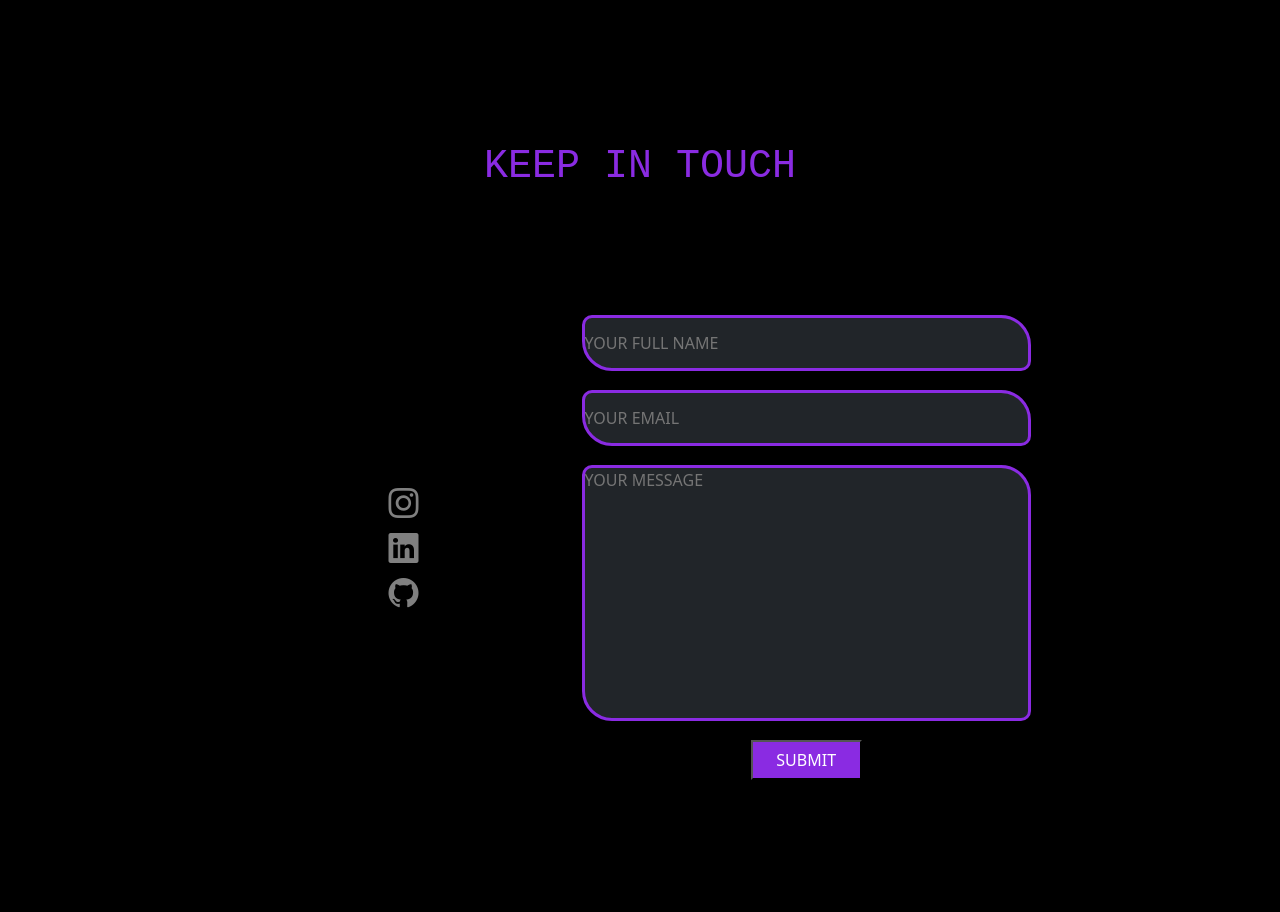
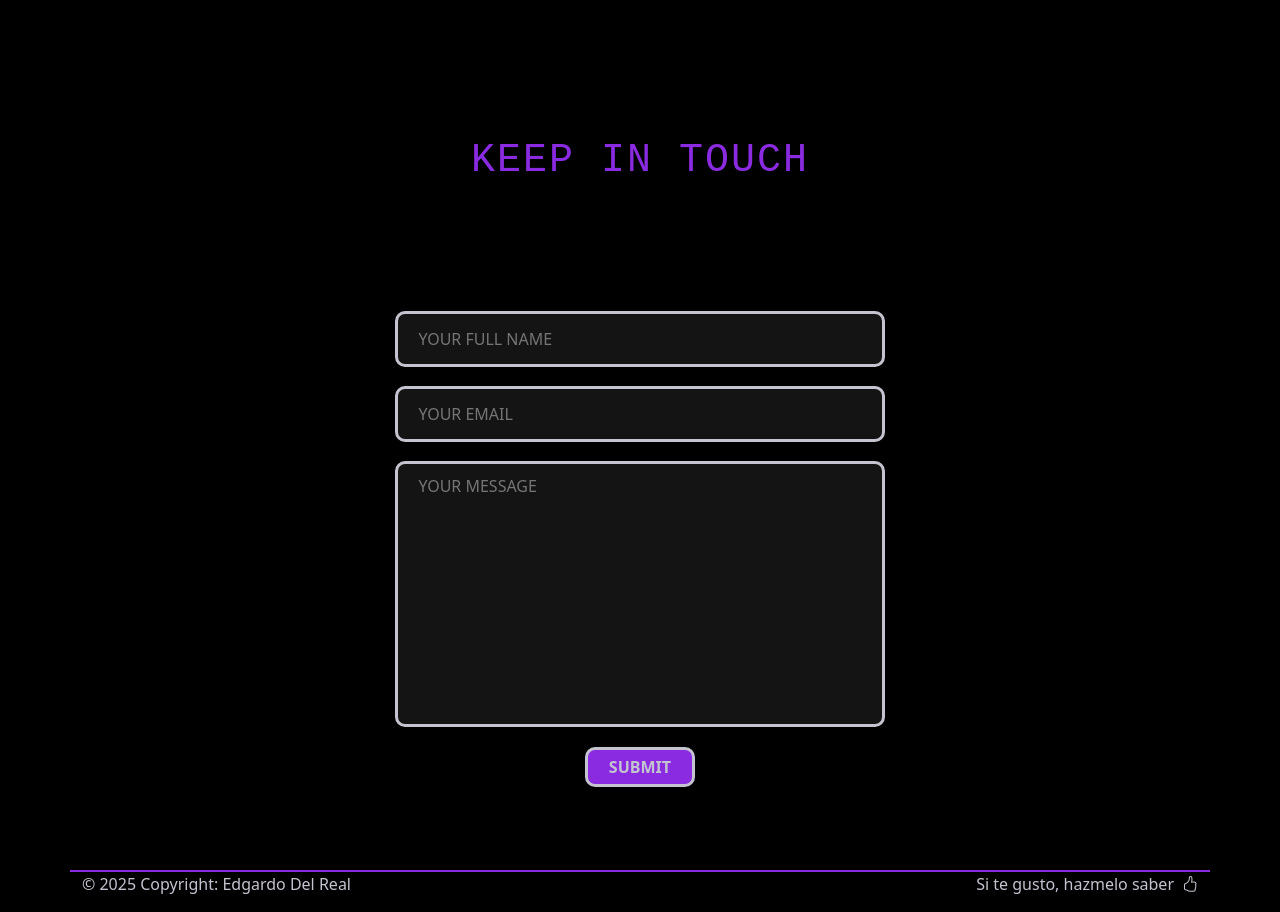
Before and after one commit to Edgardo-Del-Real/PortfolioEdgardoDelReal, a React (Vite) app: page / in a window 1280 px wide. Shown: the part 2400-3312 px from the top of the page. Before the commit the page ends 3270 px from the top, so only its background shows below. Built offline with nearby package versions, Linux system fonts and the light colour scheme.

Commit message:
final del diseño en general. Falta interactividad y js

```diff
--- a/src/Components/aboutMe/aboutMe.css
+++ b/src/Components/aboutMe/aboutMe.css
@@ -1,7 +1,7 @@
 
 .aboutme{
     margin-top: 200px;
-    height: 100vh
+    height: 100vh;
 }
 @keyframes glow-border {
     from {
--- /dev/null
+++ b/src/Components/footer/footer.css
@@ -0,0 +1,15 @@
+.borderTop{
+    border-top:2px solid blueviolet;
+}
+
+.like{
+    color: #C4C3D0;
+}
+.color{
+    color: #C4C3D0;
+}
+
+.like:hover{
+    color: blueviolet;
+    cursor: pointer;
+}
--- /dev/null
+++ b/src/Components/footer/footer.jsx
@@ -0,0 +1,15 @@
+import "./footer.css"
+const Footer = () => {
+    return (
+        <footer className="container d-flex flex-wrap justify-content-between align-items-center borderTop ">
+                <div className="d-flex align-items-center">
+                    <p className="color">© 2025 Copyright: Edgardo Del Real</p>
+                </div>
+                <div className="d-flex gap-2 ">
+                    <p className="color">Si te gusto, hazmelo saber</p>
+                    <i className="like bi bi-hand-thumbs-up fs-6"> </i>
+                </div>
+        </footer>
+    )
+}
+export default Footer
--- a/src/Components/form/form.css
+++ b/src/Components/form/form.css
@@ -1,35 +1,74 @@
 form{
     height: 100vh;
 }
-    .content-input{
-    gap: 1.2rem;
-    width: 50%;
+.content-input{
+gap: 1.2rem;
+width: 50%;
 }
 input{
     all:unset;
     width: 80%;
     height: 50px;
+    border: 3px #C4C3D0 solid;
+    border-radius: 10px;
+    background: #141414;
+    color: #C4C3D0;
+    padding-left: 20px;
+    padding-right: 20px;
+    transition: 0.5s;
+}
+
+input:hover{
     border: 3px blueviolet solid;
-    border-radius: 10px 30px;
-    background: #111315;
 }
+
 .icons{
     width: 20%;
 }
 textarea{
     all:unset;
-    border: 3px blueviolet solid;
-    border-radius: 10px 30px;
+    color: #C4C3D0;
+    padding-left: 20px;
+    padding-right: 20px;
+    padding-top: 10px;
+    border: 3px #C4C3D0 solid;
+    border-radius: 10px;
     width: 80%;
     height: 250px;
     max-width: 80%;
     max-height: 250px;
     min-height: 250px;
     min-width: 80%;
+    background: #141414;
+    transition: 0.5s;
 }
+
+textarea:hover{
+    border: 3px blueviolet solid;
+}
+
+input:hover,
+input:focus,
+input:not(:placeholder-shown),
+textarea:hover,
+textarea:focus,
+textarea:not(:placeholder-shown) {
+  border-color: blueviolet;
+}
+
 .boton{
+    border: 3px #C4C3D0 solid;
+    font-weight: bold;
+    border-radius: 10px;
     background:blueviolet;
-    color: white;
+    color: #C4C3D0;
     width: 20%;
     height: 40px;
+    transition: 0.5s;
 }
+
+.boton:hover{
+    border: 3px rgba(137, 43, 226, 0.631) solid;
+    background: rgba(137, 43, 226, 0.614);
+    color: white;
+}
--- a/src/Components/form/form.jsx
+++ b/src/Components/form/form.jsx
@@ -6,20 +6,14 @@ const Form = () => {
     return (
             <>
             <form className='d-flex justify-content-center align-items-center flex-wrap  p-4'>
-            <h2 className='titulo-skills fs-1 mb-2'>KEEP IN TOUCH</h2>
+            <h2 className='titulo-skills fs-1 mb-4'>KEEP IN TOUCH</h2>
             <section className='d-flex container justify-content-evenly align-items-center p-3'>
-                    <section className='d-flex flex-column icons align-items-end'>
-                        <a href="https://www.instagram.com/edgardelreal1/" target='_blanc'><i className='bi bi-instagram ins ps-4'></i></a>
-                        <a href="https://www.linkedin.com/in/edgardo-del-real/" target='_blanc'><i className='bi bi-linkedin linkedin ps-4'></i></a>
-                        <a href="https://github.com/Edgardo-Del-Real" target='_blanc' ><i className='bi bi-github git ps-4'></i></a>
+                    <section className='d-flex flex-column content-input justify-content-center align-items-center'>
+                        <input type="text" name="nombre" id="" placeholder='YOUR FULL NAME' className='' required/>
+                        <input type="email" name='email' id='' placeholder='YOUR EMAIL' className='' required/>
+                        <textarea name="text" id="" placeholder='YOUR MESSAGE' className='' required></textarea>
+                        <button className='boton fs-6'>SUBMIT</button>
                     </section>
-                    <section className='d-flex flex-column content-input justify-content-center align-items-center'>
-                        <input type="text" name="nombre" id="" placeholder='YOUR FULL NAME' className='bg-dark' required/>
-                        <input type="email" name='email' id='' placeholder='YOUR EMAIL' className='bg-dark' required/>
-                        <textarea name="text" id="" placeholder='YOUR MESSAGE' className='bg-dark' required></textarea>
-                        <button className='boton'>SUBMIT</button>
-                    </section>
-
             </section>
 
             </form>
--- a/src/Components/skills/skills.css
+++ b/src/Components/skills/skills.css
@@ -3,9 +3,10 @@
 }
 
 .titulo-skills{
-    color: blueviolet;
-    text-align: center;
-    font-family:'Courier New', Courier, monospace;
+  color:blueviolet;
+  font-family:'Courier New', Courier, monospace;
+  text-transform: uppercase;
+  letter-spacing: 2px;
 }
 .img-skills{
     width: 20%;
--- a/src/Components/skills/skills.jsx
+++ b/src/Components/skills/skills.jsx
@@ -17,9 +17,8 @@ const navBar = () =>{
     return(
       <>
       <section className='section-skills d-flex align-items-center justify-content-center flex-wrap '>
-        <h2 className='titulo-skills fs-1 '>SKILLS</h2>
+        <h2 className='titulo-skills fs-1'>SKILLS</h2>
         <section className='  d-flex justify-content-evenly align-items-center'>
-
             <section className='d-flex flex-wrap align-items-center justify-content-around carta  p-3 borde-cont-img'>
                 <h2 className='fs-3 front mb-5'>Front-end</h2>
                 <div className='d-flex flex-wrap justify-content-around cont-img '>
--- a/src/main.jsx
+++ b/src/main.jsx
@@ -8,6 +8,7 @@ import Hero from './Components/hero/Hero'
 import AboutMe from './Components/aboutMe/aboutMe'
 import Skills from './Components/skills/skills'
 import Form from './Components/form/form'
+import Footer from './Components/footer/footer'
 
 
 
@@ -18,5 +19,6 @@ ReactDOM.createRoot(document.getElementById('root')).render(
     <AboutMe />
     <Skills />
     <Form />
+    <Footer />
   </React.StrictMode>,
 )
```
